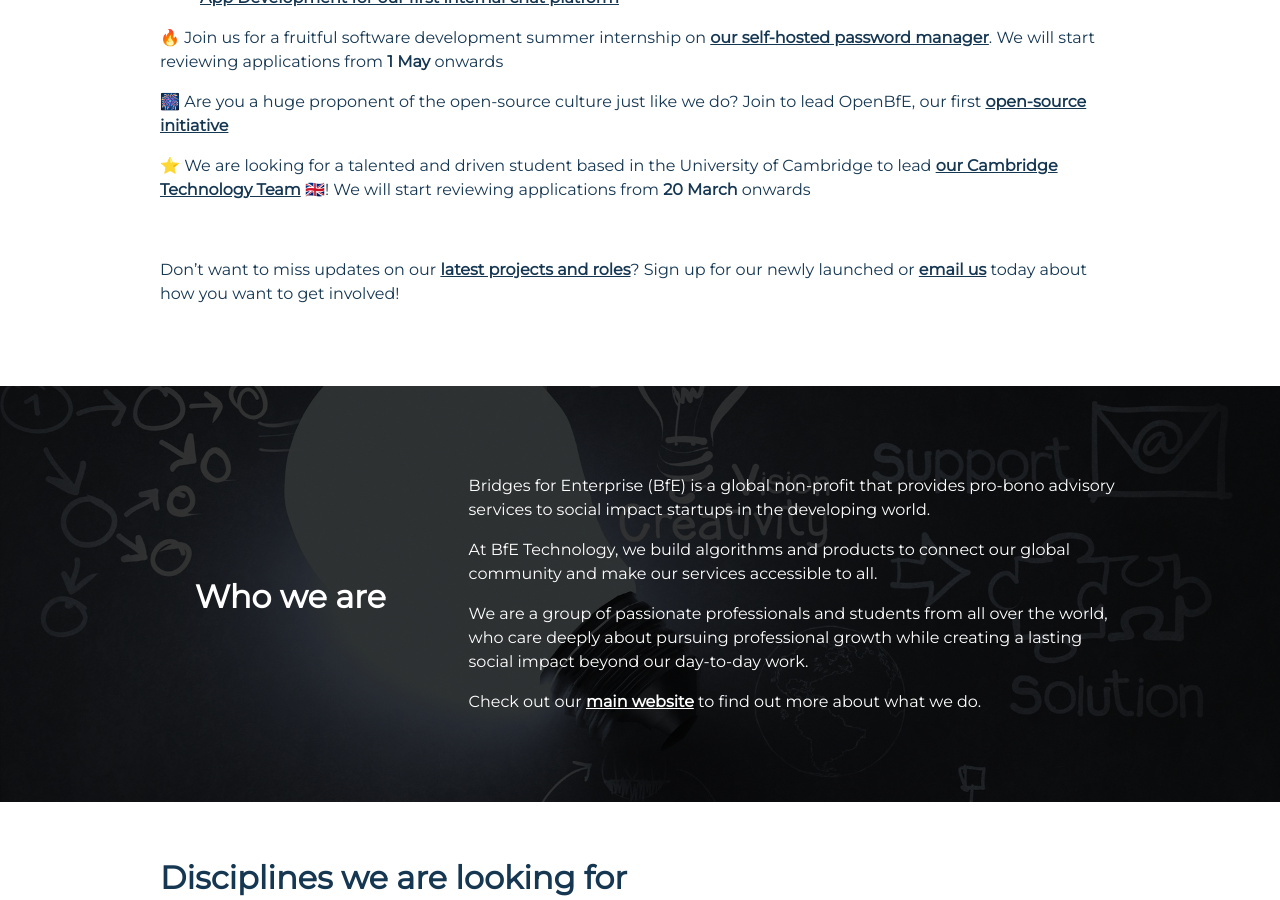
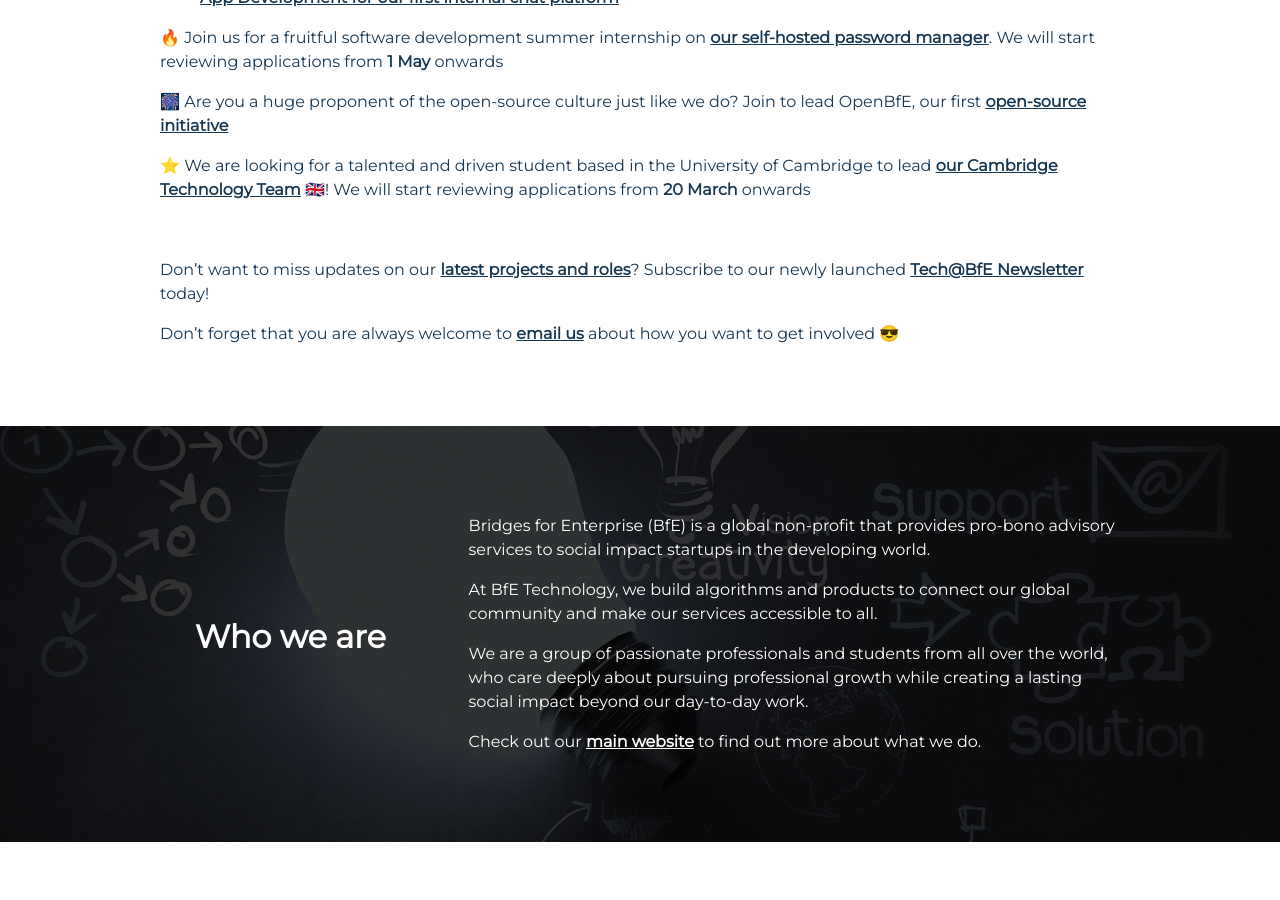
Before and after one commit to BfE-Technology/BfE-Technology.github.io, a Jekyll site: the page built from index.md, in a window 1280 px wide and 900 px high, scrolled down 1455 px. Built offline with Jekyll 4.4.1, drawn with Linux system fonts in a browser that asks for light colours; nearby versions of some CDN libraries.

Commit message:
Update index.md

```diff
--- a/index.md
+++ b/index.md
@@ -33,7 +33,9 @@ layout: default
 
 <br>
 
-Don't want to miss updates on our <a href="https://opps.bridgesforenterprise.com/technology" target="_blank">latest projects and roles</a>? Sign up for our newly launched  or <a href="mailto:technology@bridgesforenterprise.com">email us</a> today about how you want to get involved!
+Don't want to miss updates on our <a href="https://opps.bridgesforenterprise.com/technology" target="_blank">latest projects and roles</a>? Subscribe to our newly launched <a href="https://www.bridgesforenterprise.com/our-insights/newsletter/" target="_blank">Tech@BfE Newsletter</a> today!
+
+Don't forget that you are always welcome to <a href="mailto:technology@bridgesforenterprise.com">email us</a> about how you want to get involved 😎
 
 <br>
 <br>
```
